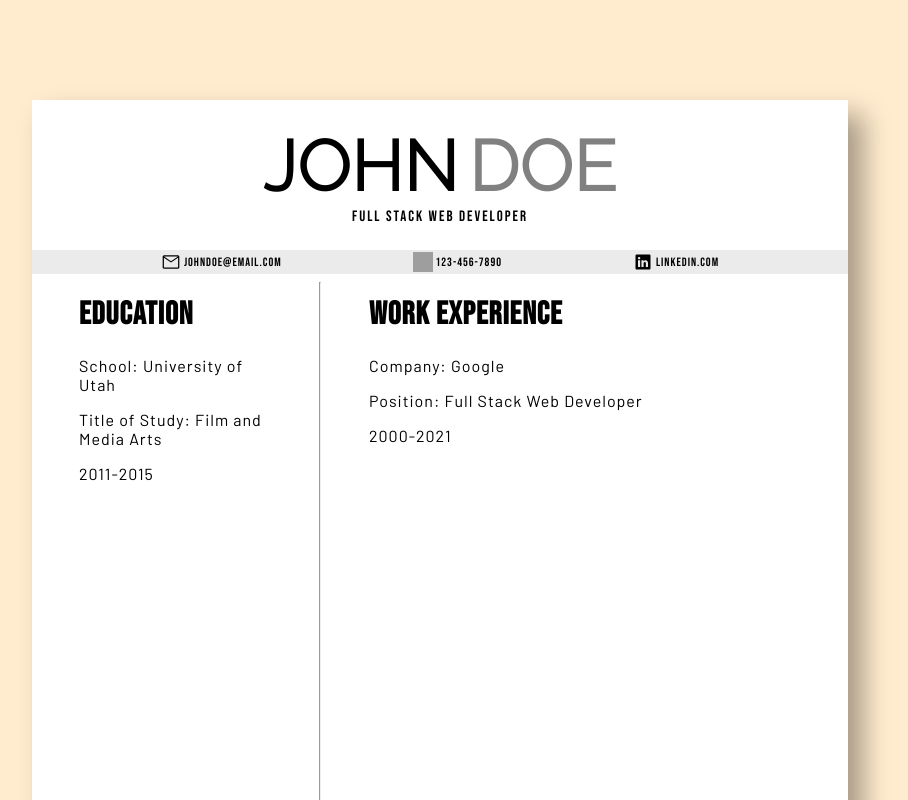
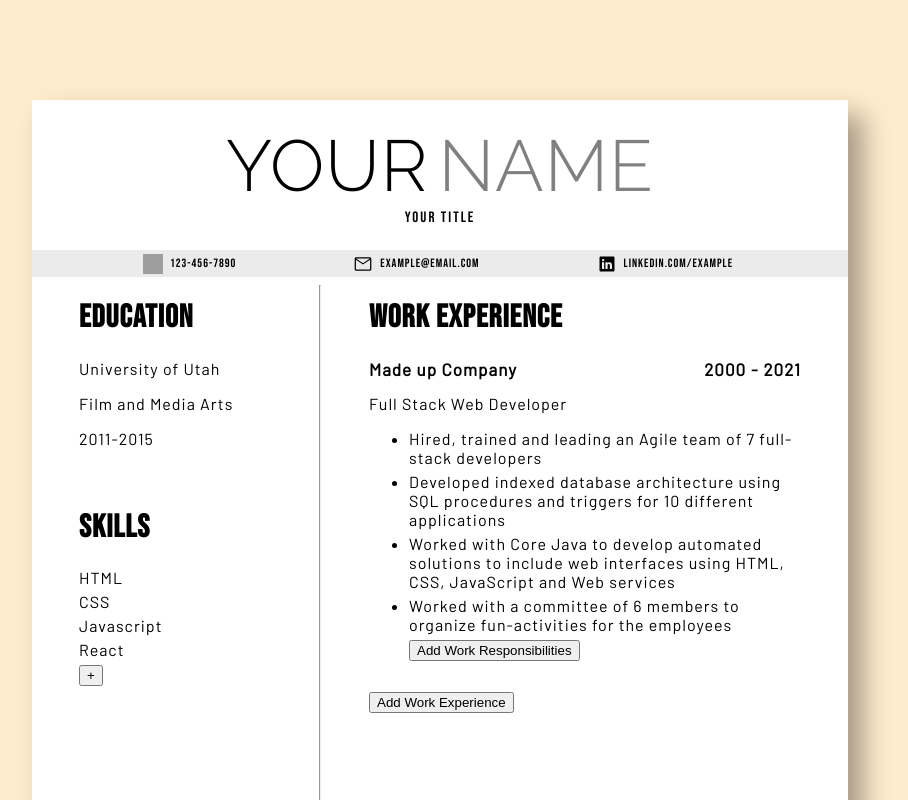
Before and after one commit to Appletri/cv-application, a React (Create React App) app: page / in a window 1280 px wide. Shown: the top 800 px of the page, without its empty margins (200-1108 px from the left). Built offline with nearby package versions, Linux system fonts and the light colour scheme; grey boxes are pictures that could not be loaded.

Commit message:
able to add work experience and skills and edit name, workexp, skills

```diff
--- a/package.json
+++ b/package.json
@@ -9,6 +9,7 @@
     "react": "^18.1.0",
     "react-dom": "^18.1.0",
     "react-scripts": "5.0.1",
+    "uniqid": "^5.4.0",
     "web-vitals": "^2.1.4"
   },
   "scripts": {
--- a/src/App.js
+++ b/src/App.js
@@ -4,19 +4,30 @@ import React from 'react';
 import GeneralInfo from './components/GeneralInfo';
 import EducExp from './components/EducExp';
 import WorkExp from './components/WorkExp';
+import Skills from './components/Skills';
+import uniqid from 'uniqid';
 
 class App extends Component {
   constructor() {
     super();
-
+    this.handleChangeGI = this.handleChangeGI.bind(this);
+    this.handleChangeEE = this.handleChangeEE.bind(this);
+    this.handleChangeWE = this.handleChangeWE.bind(this);
+    this.handleAddWE = this.handleAddWE.bind(this);
+    this.handleChangeD = this.handleChangeD.bind(this);
+    this.handleAddD = this.handleAddD.bind(this);
+    this.handleChangeS = this.handleChangeS.bind(this);
+    this.handleAddS = this.handleAddS.bind(this);
+    this.handleDeleteEmptyDetails = this.handleDeleteEmptyDetails.bind(this);
     this.state = {
+      cvInfo: {
         generalInfo: {
-        firstName: 'John',
-        lastName: 'Doe',
-        title: 'full stack web developer',
-        email: 'johndoe@email.com',
+          firstName: 'Your',
+          lastName: 'Name',
+          title: 'your title',
+          email: 'example@email.com',
           phoneNumber: '123-456-7890',
-        linkedin: 'linkedin.com'
+          linkedin: 'linkedin.com/example'
         },
 
         educExp: {
@@ -26,27 +37,124 @@ class App extends Component {
           endDate: '2015'
         },
 
-      workExp: {
-        companyName: 'Google',
+        workExp: [
+        {
+          companyName: 'Made up Company',
           positionTitle: 'Full Stack Web Developer',
           startDate: '2000',
-        endDate: '2021'
+          endDate: '2021',
+          details: [
+            {detail: 'Hired, trained and leading an Agile team of 7 full-stack developers', id: uniqid()},
+            {detail: 'Developed indexed database architecture using SQL procedures and triggers for 10 different applications', id: uniqid()},
+            {detail: 'Worked with Core Java to develop automated solutions to include web interfaces using HTML, CSS, JavaScript and Web services', id: uniqid()},
+            {detail: 'Worked with a committee of 6 members to organize fun-activities for the employees', id: uniqid()}
+          ]
+        }],
+        skills: ['HTML', 'CSS', 'Javascript', 'React']
       }
     }
   }
 
+  handleChangeGI(e) {
+    const info = this.state.cvInfo.generalInfo;
+    info[e.target.name] = e.target.value;
+    this.setState(info);
+  }
+
+  handleChangeEE(e) {
+    const info = this.state.cvInfo.educExp;
+    info[e.target.name] = e.target.value;
+    this.setState(info);
+  }
+
+  handleChangeWE(e) {
+    const info = this.state.cvInfo.workExp[e.target.id];
+    info[e.target.name] = e.target.value;
+    this.setState(info);
+  }
+
+  handleChangeD(e) {
+    const info = this.state.cvInfo.workExp[e.target.name];
+    const infoDetail = findItem(info.details)
+    infoDetail.detail = e.target.value;
+    this.setState(info);
+
+    function findItem(arr) {
+      return arr.find( ({ id }) => id === e.target.id )
+    }
+  }
+
+  handleDeleteEmptyDetails(e) {
+    //toggle feature taken from inputChanger
+    let children = e.target.parentNode.childNodes
+    children.forEach((item) => item.classList.toggle('hidden'));
+
+    const info = this.state.cvInfo.workExp;
+    info.forEach(element => {
+      element.details.forEach((detail) => {
+        if (/[a-zA-Z]/.test(detail.detail) === false) {
+          const index = element.details.map(x => x.id).indexOf(e.target.id);
+          element.details.splice(index, 1)
+        }
+      })
+    })
+    this.setState(info);
+  }
+
+
+  handleChangeS(e) {
+    const info = this.state.cvInfo.skills;
+    info[e.target.name] = e.target.value;
+    this.setState(info);
+  }
+
+  handleAddS(e) {
+    const info = this.state.cvInfo.skills;
+    info.push('new Skill');
+    this.setState(info);
+  }
+
+  handleAddWE(e) {
+    const info = this.state.cvInfo.workExp;
+    info.push({
+      companyName: 'Company Name',
+      positionTitle: 'Name of Position',
+      startDate: 'Start Year',
+      endDate: 'End Year',
+      details: [
+        {detail: 'Work Responsibilities', id: uniqid()}
+      ]
+    });
+    this.setState(info);
+  }
+
+  handleAddD(e) {
+    const info = this.state.cvInfo.workExp[e.target.name].details;
+    info.push({
+      detail: 'Work Responsibilities',
+      id: uniqid()
+    });
+    this.setState(info);
+  }
+
   render() {
-    const { generalInfo } = this.state;
-    const { educExp } = this.state;
-    const { workExp } = this.state;
+    const { generalInfo } = this.state.cvInfo;
+    const { educExp } = this.state.cvInfo;
+    const { workExp } = this.state.cvInfo;
+    const { skills } = this.state.cvInfo;
 
     return (
       <div className='cv'>
-        <GeneralInfo obj={generalInfo} />
+        <GeneralInfo obj={generalInfo} change = {this.handleChangeGI}/>
         <div className='info'>
-          <EducExp obj={educExp}/>
+          <div className='left-side'>
+            <EducExp obj={educExp} change = {this.handleChangeEE}/>
+            <Skills obj={skills} add={this.handleAddS} change = {this.handleChangeS}/>
+          </div>
           <hr></hr>
-          <WorkExp obj={workExp}/>
+          <WorkExp obj={workExp} add={this.handleAddWE} addDetail={this.handleAddD}
+          change = {this.handleChangeWE} changeDetail = {this.handleChangeD}
+          deleteEmptyDetails = {this.handleDeleteEmptyDetails}/>
         </div>
       </div>
     );
--- a/src/components/EducExp.js
+++ b/src/components/EducExp.js
@@ -2,8 +2,8 @@ function EducExp(props) {
   return (
     <div className="education">
       <h1>Education</h1>
-      <p>School: {props.obj.schoolName}</p>
-      <p>Title of Study: {props.obj.titleOfStudy}</p>
+      <p>{props.obj.schoolName}</p>
+      <p>{props.obj.titleOfStudy}</p>
       <p>{props.obj.startDate + '-' + props.obj.endDate}</p>
     </div>
   );
--- a/src/components/GeneralInfo.js
+++ b/src/components/GeneralInfo.js
@@ -1,22 +1,40 @@
 import mail from '../assets/mail.svg';
 import phone from '../assets/phone.svg';
 import linkedin from '../assets/linkedin.svg';
+import {EditWrapper} from './Wrapper';
 
-function GeneralInfo(props) {
 
+function GeneralInfo (props) {
   return (
     <div className="general-info">
       <div className="name">
         <div className="full-name">
-          <h1 onClick={() => console.log('edit')}>{props.obj.firstName}</h1>
-          <h1 onClick={() => console.log('edit')}>{props.obj.lastName}</h1>
+          <EditWrapper obj={props.obj} change={props.change} field='firstName' chLength={1}
+            infoEdit={props.obj.firstName}/>
+          <EditWrapper obj={props.obj} change={props.change} field='lastName' chLength={1}
+            infoEdit={props.obj.lastName}/>
         </div>
-        <p>{props.obj.title}</p>
+        <div className='title'>
+        <EditWrapper obj={props.obj} change={props.change} field='title' chLength={10}
+            infoEdit={props.obj.title}/>
+        </div>
       </div>
       <div className="contact-info">
-        <p><img src={mail} alt='mail'/>{props.obj.email}</p>
-        <p><img src={phone} alt='phone'/>{props.obj.phoneNumber}</p>
-        <p><img src={linkedin} alt='linkedin logo'/>{props.obj.linkedin}</p>
+        <div className='wrapper'>
+          <img src={phone} alt='phone'/>
+          <EditWrapper obj={props.obj} change={props.change} field='phoneNumber' chLength={6}
+            infoEdit={props.obj.phoneNumber}/>
+        </div>
+        <div className='wrapper'>
+          <img src={mail} alt='mail'/>
+          <EditWrapper obj={props.obj} change={props.change} field='email' chLength={10}
+            infoEdit={props.obj.email}/>
+        </div>
+        <div className='wrapper'>
+          <img src={linkedin} alt='linkedin logo'/>
+          <EditWrapper obj={props.obj} change={props.change} field='linkedin' chLength={10}
+            infoEdit={props.obj.linkedin}/>
+        </div>
       </div>
     </div>
   );
--- /dev/null
+++ b/src/components/InputChanger.js
@@ -0,0 +1,29 @@
+function InputChanger (props) {
+  // const handleChangeDone = (e) => {
+  //   if (e.key === 'Enter') {
+  //     let children = e.target.parentNode.childNodes
+  //     children.forEach((item) => item.classList.toggle('hidden'))
+  //   }
+  // }
+  const handleChangeDoneByFocusOut = (e) => {
+    let children = e.target.parentNode.childNodes
+    children.forEach((item) => item.classList.toggle('hidden'))
+  }
+  return(
+    <input type='text' id={props.index} className='textInput hidden'
+    onChange={props.change} name={props.field} defaultValue={props.obj}
+    style={{width: props.obj.length + props.chLength + 'ch'}}
+    onBlur={handleChangeDoneByFocusOut}/>
+  );
+}
+
+function InputChangerTextArea (props) {
+
+  return(
+    <textarea id={props.index} className='textArea hidden'
+    onChange={props.change} name={props.field} defaultValue={props.obj}
+    onBlur={props.remove}/>
+  );
+}
+
+export {InputChanger, InputChangerTextArea} ;
--- /dev/null
+++ b/src/components/Skills.js
@@ -0,0 +1,19 @@
+import {EditWrapper} from './Wrapper';
+
+  function Skills(props) {
+
+  return (
+    <div className="skills">
+      <h1>Skills</h1>
+      <div>
+      {props.obj.map((skill, index) => {
+        return <EditWrapper obj={props.obj} change={props.change} chLength={10}
+        infoEdit={skill} field = {index}/>;
+      })}
+      </div>
+      <button className='add' onClick={props.add}>+</button>
+    </div>
+  );
+}
+
+export default Skills;
--- a/src/components/WorkExp.js
+++ b/src/components/WorkExp.js
@@ -1,10 +1,39 @@
+import {EditWrapper, EditWrapperTextArea} from './Wrapper';
+
 function WorkExp(props) {
+  const works = props.obj;
   return (
     <div className="work-exp">
       <h1>Work Experience</h1>
-      <p>Company: {props.obj.companyName}</p>
-      <p>Position: {props.obj.positionTitle}</p>
-      <p>{props.obj.startDate + '-' + props.obj.endDate}</p>
+      {works.map((work, parentIndex) => {
+        return <div className="job">
+            <div className="company-time">
+              <EditWrapper obj={work} change={props.change} field='companyName' chLength={1}
+              infoEdit={work.companyName} index={parentIndex}/>
+              <div className='time'>
+                <EditWrapper obj={work} change={props.change} field='startDate' chLength={1}
+                infoEdit={work.startDate} index={parentIndex}/>
+                <div className='dash'>-</div>
+                <EditWrapper obj={work} change={props.change} field='endDate' chLength={0}
+                infoEdit={work.endDate} index={parentIndex}/>
+              </div>
+            </div>
+            <div className='position-title'>
+              <EditWrapper obj={work} change={props.change} field='positionTitle' chLength={1}
+              infoEdit={work.positionTitle} index={parentIndex}/>
+            </div>
+            <ul className="details">
+            {work.details.map((detail) => {
+                return <li key={detail.id}>
+                  <EditWrapperTextArea obj={props.obj} change={props.changeDetail} field={parentIndex}
+                  index={detail.id} infoEdit={detail.detail} remove={props.deleteEmptyDetails}/>
+                </li>
+              })}
+            <button className='add' name={parentIndex} onClick={props.addDetail}>Add Work Responsibilities</button>
+            </ul>
+          </div>
+      })}
+      <button className='add' onClick={props.add}>Add Work Experience</button>
     </div>
   );
 }
--- /dev/null
+++ b/src/components/Wrapper.js
@@ -0,0 +1,34 @@
+import {InputChanger, InputChangerTextArea} from './InputChanger';
+
+function EditWrapper(props) {
+  const edit = (e) => {
+    let children = e.target.parentNode.childNodes
+    children.forEach((item) => item.classList.toggle('hidden'))
+  }
+  const parentObj = props.infoEdit;
+
+  return(
+    <div className='wrapper'>
+      <div onClick={edit}>{parentObj}</div>
+      <InputChanger obj={parentObj} change={props.change} field={props.field}
+      chLength={props.chLength} index={props.index}/>
+    </div>
+  )
+}
+
+function EditWrapperTextArea(props) {
+  const edit = (e) => {
+    let children = e.target.parentNode.childNodes
+    children.forEach((item) => item.classList.toggle('hidden'))
+  }
+  const parentObj = props.infoEdit;
+  return(
+    <div className='wrapper'>
+      <div onClick={edit}>{parentObj}</div>
+      <InputChangerTextArea obj={parentObj} change={props.change} field={props.field}
+      chLength={props.chLength} index={props.index} remove={props.remove}/>
+    </div>
+  )
+}
+
+export {EditWrapper, EditWrapperTextArea};
--- a/src/styles/App.css
+++ b/src/styles/App.css
@@ -31,13 +31,14 @@
 
 .name {
   font-family: 'Raleway', sans-serif;
-  font-size: 35px;
+  font-size: 72px;
   text-transform: uppercase;
   display: flex;
   justify-content: center;
   align-items: center;
   flex-direction: column;
   height: 150px;
+  border: none;
 }
 
 .full-name {
@@ -46,9 +47,47 @@
   align-items: center;
   margin: 0px;
   padding: 0px;
+  gap: 10px;
 }
 
-.name p {
+.textInput {
+  font-family: inherit;
+  font-size: inherit;
+  display: flex;
+  color: rgb(241, 50, 50) !important;
+  justify-content: center;
+  align-items: center;
+  margin: 0px;
+  padding: 0px;
+  height: inherit;
+  text-transform: inherit;
+  letter-spacing: inherit;
+  border: none;
+  background-color: rgba(0, 0, 0, 0);
+  text-align: center;
+  outline: none;
+}
+
+.work-exp .textInput{
+  text-align: start;
+}
+
+.textArea {
+  font-family: inherit;
+  font-size: inherit;
+  color: rgb(241, 50, 50) !important;
+  margin: 0px;
+  padding: 0px;
+  height: fit-content;
+  width: 380px;
+  text-transform: inherit;
+  letter-spacing: inherit;
+  border: none;
+  background-color: rgba(0, 0, 0, 0);
+  outline: none;
+}
+
+.title {
   font-family: 'Bebas Neue', cursive;
   letter-spacing: 2px;
   font-size: 15px;
@@ -72,7 +111,7 @@
   font-size: 12px;
 }
 
-.contact-info p {
+.contact-info div {
   margin: 2px;
   display: flex;
   justify-content: center;
@@ -85,10 +124,24 @@
   margin-right: 3px;
 }
 
-.education {
+.education, .skills {
   width: 2in;
   padding-left: .5in;
   padding-right: .5in;
+}
+
+.skills {
+  margin-top: 60px;
+}
+
+.skills ul {
+  margin: 0px;
+  padding: 0px;
+  list-style: none;
+}
+
+.skills .textInput {
+  text-align: left;
 }
 
 .work-exp {
@@ -97,3 +150,44 @@
   padding-left: .5in;
   height: 9in;
 }
+
+.job {
+  margin-bottom: 30px;
+}
+
+.company-time {
+  display: flex;
+  align-items: center;
+  justify-content: space-between;
+  font-weight: bold;
+  font-size: 17px;
+}
+
+.company-time p{
+  margin: 0 10px 0 0;
+}
+
+.time {
+  display: flex;
+}
+
+.time .textInput {
+  text-align: end;
+}
+
+.dash {
+  margin-left: .5ch;
+  margin-right: .5ch;
+}
+
+.position-title {
+  margin-top: 10px;
+}
+
+.hidden {
+  display: none !important;
+}
+
+.work-exp .wrapper, .skills .wrapper{
+  margin-bottom: 5px;
+}
```
Also changed, not shown: 1 other file (tests, documents, lock files or other folders). Lines whose indentation alone changed are shown as unchanged.
